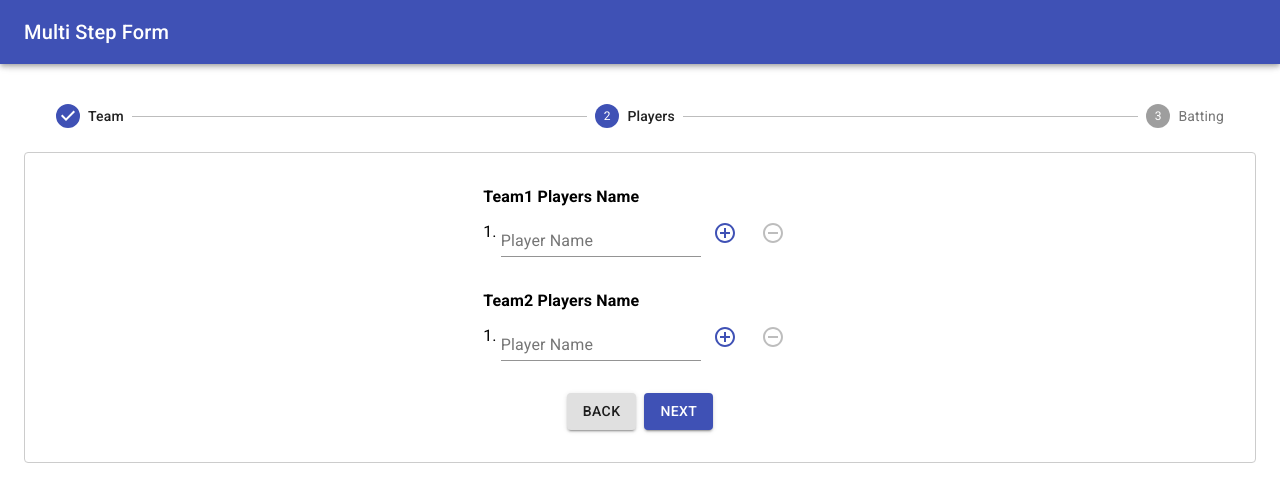
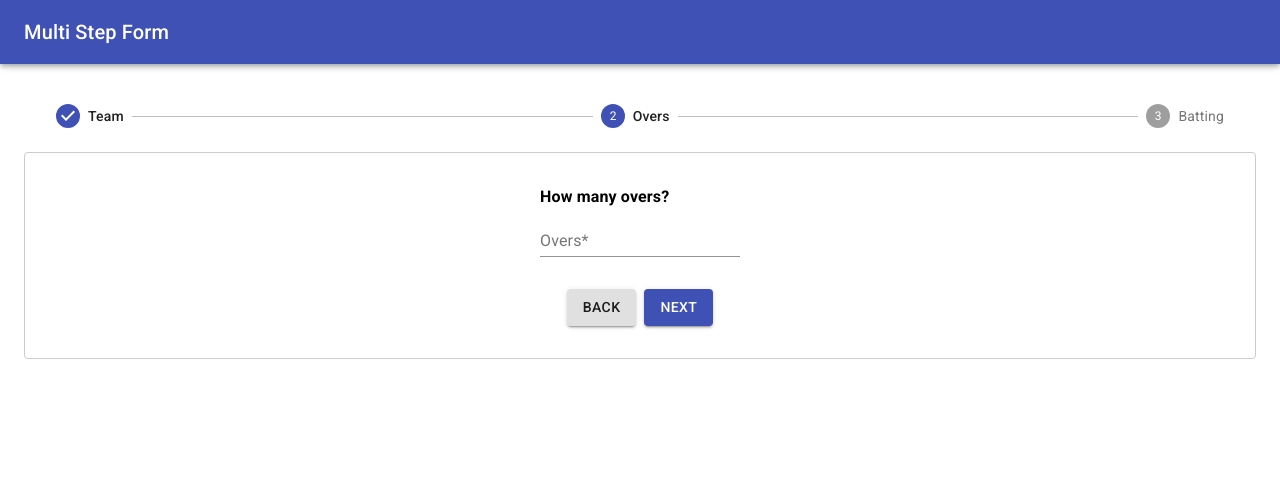
Before and after one commit to altafjava/gully-cricket-score-board, a React (Create React App) app: page / in a window 1280 px wide. Both pictures are taken after typing "Sample", "Sample" into the empty fields and a click on the button "NEXT". Shown: the top 502 px of the page. Built offline with nearby package versions, Linux system fonts and the light colour scheme.

Commit message:
end inning completed

```diff
--- a/src/components/HorizontalStepper.js
+++ b/src/components/HorizontalStepper.js
@@ -1,12 +1,10 @@
-import { IconButton, TextField } from '@material-ui/core'
+import { TextField } from '@material-ui/core'
 import Button from '@material-ui/core/Button'
 import Step from '@material-ui/core/Step'
 import StepLabel from '@material-ui/core/StepLabel'
 import Stepper from '@material-ui/core/Stepper'
 import { makeStyles } from '@material-ui/core/styles'
 import Typography from '@material-ui/core/Typography'
-import AddCircleOutlineIcon from '@mui/icons-material/AddCircleOutline'
-import RemoveCircleOutlineIcon from '@mui/icons-material/RemoveCircleOutline'
 import FormControl from '@mui/material/FormControl'
 import FormControlLabel from '@mui/material/FormControlLabel'
 import FormLabel from '@mui/material/FormLabel'
@@ -71,32 +69,17 @@ const HorizontalStepper = () => {
   const [team1Players, setTeam1Players] = React.useState([Date.now().toString()])
   const [team2Players, setTeam2Players] = React.useState([Date.now().toString()])
 
-  const steps = ['Team', 'Players', 'Batting']
+  const steps = ['Team', 'Overs', 'Batting']
   const handleNext = () => {
     setActiveStep((prevActiveStep) => prevActiveStep + 1)
   }
   const handleBack = () => {
     setActiveStep((prevActiveStep) => prevActiveStep - 1)
   }
-  const addTeam1Player = (playerId) => {
-    setTeam1Players((state) => [...state, playerId])
-  }
-  const removeTeam1Player = (playerId) => {
-    console.log('rem playerId=', playerId)
-    setTeam1Players(team1Players.filter((id) => id !== playerId))
-  }
-  const addTeam2Player = (playerId) => {
-    setTeam2Players((state) => [...state, playerId])
-  }
-  const removeTeam2Player = (playerId) => {
-    setTeam2Players(team2Players.filter((id) => id !== playerId))
-  }
-
   const initialValues = {
     team1: '',
     team2: '',
-    team1Players: [''],
-    team2Players: [''],
+    maxOver: '',
     batting: '',
   }
   const validationSchema = [
@@ -105,7 +88,7 @@ const HorizontalStepper = () => {
       team2: Yup.string().required('Team Name is required'),
     }),
     Yup.object().shape({
-      team1Players: Yup.array().of(Yup.string().required('Player Name is required')),
+      maxOver: Yup.string().required('Over is required'),
     }),
     Yup.object().shape({
       batting: Yup.string().required('Please choose who is Batting'),
@@ -137,6 +120,7 @@ const HorizontalStepper = () => {
             if (isLastStep()) {
               setSubmitting(true)
               const data = JSON.stringify(values)
+              console.log('data=', data)
               localStorage.setItem('data', data)
               history.push('/score')
               setSubmitting(false)
@@ -186,78 +170,20 @@ const HorizontalStepper = () => {
                   {activeStep === 1 && (
                     <div>
                       <div className={classes.formGroup} id='team1-players'>
-                        <Typography className={classes.teamNameHeading}>Team1 Players Name</Typography>
-                        {team1Players.map((playerId, index) => {
-                          const timestamp = Date.now().toString()
-                          const tag = (
-                            <div key={index}>
-                              <Typography component='span'>{index + 1}. </Typography>
+                        <Typography className={classes.teamNameHeading}>How many overs?</Typography>
+                        <div className={classes.formGroup}>
                           <TextField
-                                id={timestamp}
-                                name={`team1Players.${index}`}
-                                label='Player Name'
-                                value={values.team1Players[index]}
+                            id='maxOver'
+                            name='maxOver'
+                            label='Overs*'
+                            value={values.maxOver}
                             onChange={handleChange}
                             onBlur={handleBlur}
+                            helperText={errors.maxOver && touched.maxOver && errors.maxOver}
+                            error={errors.maxOver && touched.maxOver}
                             className={classes.textfieldWidth}
                           />
-                              <IconButton
-                                color='primary'
-                                disabled={team1Players.length >= 11 ? true : false}
-                                onClick={() => addTeam1Player(timestamp)}
-                              >
-                                <AddCircleOutlineIcon />
-                              </IconButton>
-                              <IconButton
-                                disabled={team1Players.length <= 1 ? true : false}
-                                color='secondary'
-                                onClick={() => {
-                                  removeTeam1Player(playerId)
-                                }}
-                              >
-                                <RemoveCircleOutlineIcon />
-                              </IconButton>
                         </div>
-                          )
-                          return tag
-                        })}
-                      </div>
-                      <div className={classes.formGroup} id='team2-players'>
-                        <Typography className={classes.teamNameHeading}>Team2 Players Name</Typography>
-                        {team2Players.map((playerId, index) => {
-                          const timestamp = Date.now().toString()
-                          const tag = (
-                            <div key={index}>
-                              <Typography component='span'>{index + 1}. </Typography>
-                              <TextField
-                                id={timestamp}
-                                name={`team2Players.${index}`}
-                                label='Player Name'
-                                value={values.team2Players[index]}
-                                onChange={handleChange}
-                                onBlur={handleBlur}
-                                className={classes.textfieldWidth}
-                              />
-                              <IconButton
-                                color='primary'
-                                disabled={team2Players.length >= 11 ? true : false}
-                                onClick={() => addTeam2Player(timestamp)}
-                              >
-                                <AddCircleOutlineIcon />
-                              </IconButton>
-                              <IconButton
-                                disabled={team2Players.length <= 1 ? true : false}
-                                color='secondary'
-                                onClick={() => {
-                                  removeTeam2Player(playerId)
-                                }}
-                              >
-                                <RemoveCircleOutlineIcon />
-                              </IconButton>
-                            </div>
-                          )
-                          return tag
-                        })}
                       </div>
                     </div>
                   )}
--- a/src/components/ScoreBoard.js
+++ b/src/components/ScoreBoard.js
@@ -17,7 +17,7 @@ import { radioGroupBoxstyle } from './ui/RadioGroupBoxStyle'
 
 const ScoreBoard = () => {
   const [inningNo, setInningNo] = useState(1)
-  const [inning, setInning] = useState({ inning1: {}, inning2: {} })
+  const [match, setMatch] = useState({})
   const [currentRunStack, setCurrentRunStack] = useState([])
   const [totalRuns, setTotalRuns] = useState(0)
   const [extras, setExtras] = useState({ total: 0, wide: 0, noBall: 0 })
@@ -39,7 +39,77 @@ const ScoreBoard = () => {
   const [runOutPlayerId, setRunOutPlayerId] = React.useState('')
 
   let data = JSON.parse(localStorage.getItem('data'))
-  const { team1, team2 } = data
+  const { team1, team2, maxOver } = data
+
+  const handleEndInning = () => {
+    const { id, name, run, ball, four, six, strikeRate, onStrike } = batter1
+    batters.push({
+      id,
+      name,
+      run,
+      ball,
+      four,
+      six,
+      strikeRate,
+      onStrike,
+      battingOrder: batter1.battingOrder,
+      battingStatus: BATTING,
+    })
+    batters.push({
+      id: batter2.id,
+      name: batter2.name,
+      run: batter2.run,
+      ball: batter2.ball,
+      four: batter2.four,
+      six: batter2.six,
+      strikeRate: batter2.strikeRate,
+      onStrike: batter2.onStrike,
+      battingOrder: batter2.battingOrder,
+      battingStatus: BATTING,
+    })
+    setMatch((state) => {
+      const totalFours = batters.map((batter) => batter.four).reduce((prev, next) => prev + next)
+      const totalSixes = batters.map((batter) => batter.four).reduce((prev, next) => prev + next)
+      return {
+        ...state,
+        inning1: {
+          run: totalRuns,
+          wickets: wicketCount,
+          runRate: crr,
+          overs: totalOvers,
+          four: totalFours,
+          six: totalSixes,
+          extra: extras,
+        },
+      }
+    })
+    setInningNo(2)
+    setCurrentRunStack([])
+    setTotalRuns(0)
+    setExtras({ total: 0, wide: 0, noBall: 0 })
+    setRunsByOver(0)
+    setWicketCount(0)
+    setTotalOvers(0)
+    setBallCount(0)
+    setOverCount(0)
+    setRecentOvers([])
+    setBatter1({})
+    setBatter2({})
+    setBattingOrder(0)
+    setBowler('')
+    const batter1NameElement = document.getElementById('batter1Name')
+    batter1NameElement.value = ''
+    batter1NameElement.disabled = false
+    const batter2NameElement = document.getElementById('batter2Name')
+    batter2NameElement.value = ''
+    batter2NameElement.disabled = false
+    const strikeElement = document.getElementById('strike')
+    strikeElement.textContent = '*'
+    strikeElement.className = 'strike'
+    const nonStrikeElement = document.getElementById('non-strike')
+    nonStrikeElement.textContent = ''
+    nonStrikeElement.className = 'non-strike'
+  }
 
   const handleBatter1Blur = (e) => {
     let name = e.target.value
@@ -281,7 +351,6 @@ const ScoreBoard = () => {
     }
     setRunOutPlayerId('')
   }
-  const handleOpenModal = () => setModalOpen(true)
   const handleCloseModal = () => {
     if (outType !== '') {
       if (outType === RUN_OUT) {
@@ -296,7 +365,6 @@ const ScoreBoard = () => {
     setOutType('')
     setRunOutPlayerId('')
   }
-
   const handleOutTypeChange = (e) => {
     const outTypeValue = e.target.value
     setOutType(outTypeValue)
@@ -313,7 +381,6 @@ const ScoreBoard = () => {
     runOutPlayerErrorElement.classList.add('hide')
     setRunOutPlayerId(playerId)
   }
-
   const handleNoBall = () => {
     setCurrentRunStack((state) => [...state, 'nb'])
     setTotalRuns(totalRuns + 1)
@@ -358,6 +425,7 @@ const ScoreBoard = () => {
       scoreTypesButtons[i].disabled = false
     }
   }
+
   if (batter1.name !== undefined && batter2.name !== undefined && bowler !== '') {
     enableAllScoreButtons()
   }
@@ -366,8 +434,18 @@ const ScoreBoard = () => {
   return (
     <div className='container'>
       <div className='inning'>
-        {team1} vs {team2}, {inningNo === 1 ? '1st' : '2nd'} Inning
+        <div>
+          {team1} vs {team2}, {inningNo === 1 ? '1st' : '2nd'} Inning
+        </div>
+        <div>
+          <button onClick={handleEndInning}>End Inning</button>
+        </div>
       </div>
+      {inningNo === 2 && (
+        <div className='winning-hint'>
+          {inningNo === 1 ? team1 : team2} needs {match.inning1.run + 1} runs in {parseInt(maxOver) * 6} balls
+        </div>
+      )}
       <div className='score-container'>
         <div>
           <Modal
@@ -467,7 +545,7 @@ const ScoreBoard = () => {
         </div>
         <div className='score'>
           <div>
-            {team1} : {totalRuns}/{wicketCount} ({totalOvers})
+            {inningNo === 1 ? team1 : team2} : {totalRuns}/{wicketCount} ({totalOvers})
           </div>
           <div>CRR : {isNaN(crr) ? 0 : crr}</div>
         </div>
@@ -485,7 +563,9 @@ const ScoreBoard = () => {
             <tbody>
               <tr>
                 <td className='score-types'>
-                  <span className='strike'>*</span>
+                  <span id='strike' className='strike'>
+                    *
+                  </span>
                   <input type='text' id='batter1Name' className='batter-name' onBlur={handleBatter1Blur} />
                   <IconButton color='primary' className='icon-button' onClick={editBatter1Name}>
                     <EditIcon className='icon-size' />
@@ -498,7 +578,7 @@ const ScoreBoard = () => {
               </tr>
               <tr>
                 <td className='score-types'>
-                  <span className='non-strike'></span>
+                  <span id='non-strike' className='non-strike'></span>
                   <input type='text' id='batter2Name' className='batter-name' onBlur={handleBatter2Blur} />
                   <IconButton color='primary' className='icon-button' onClick={editBatter2Name}>
                     <EditIcon className='icon-size' />
@@ -552,7 +632,7 @@ const ScoreBoard = () => {
                     nb
                   </button>
                 </td>
-                <td rowSpan='2' className='score-types' onClick={handleOpenModal}>
+                <td rowSpan='2' className='score-types' onClick={() => setModalOpen(true)}>
                   <button className='score-types-button' disabled>
                     W
                   </button>
```
Also changed, not shown: src/components/ScoreBoard.css (+13 -3 lines). Lines whose indentation alone changed are shown as unchanged.
